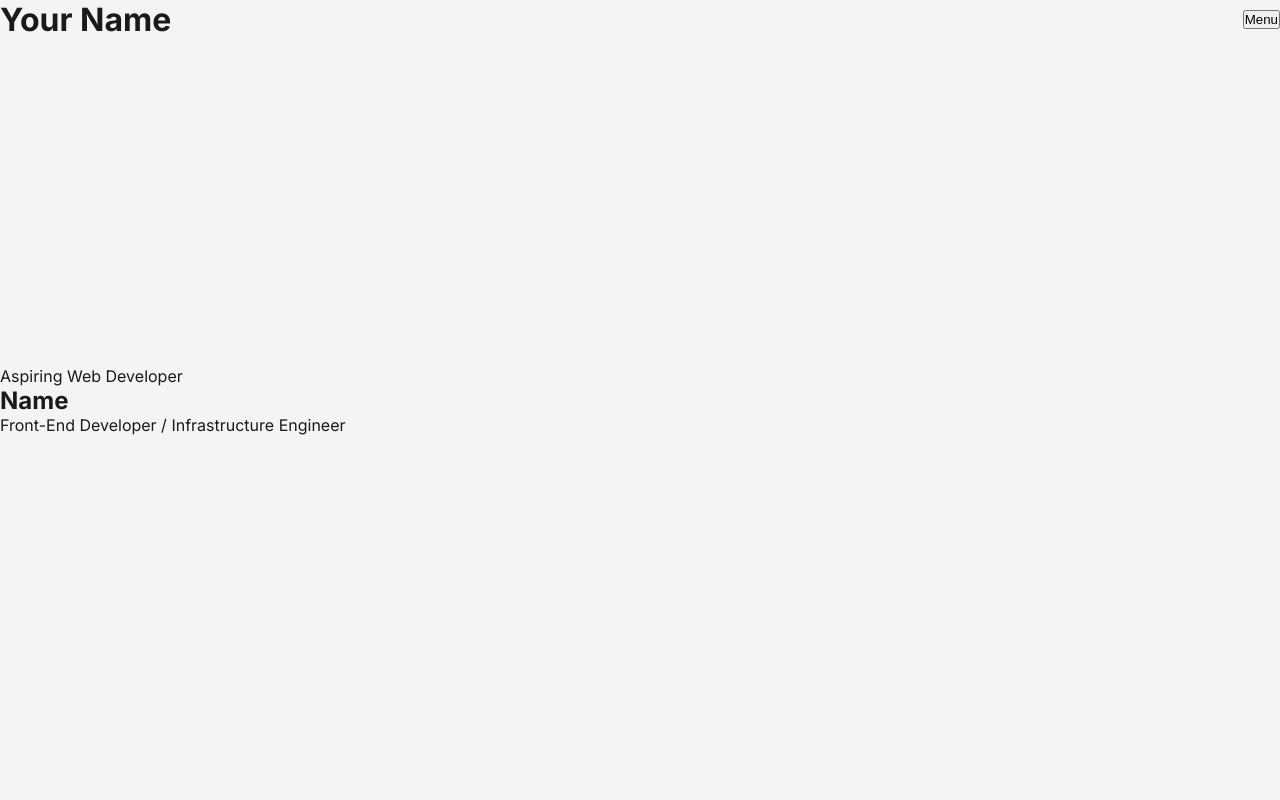
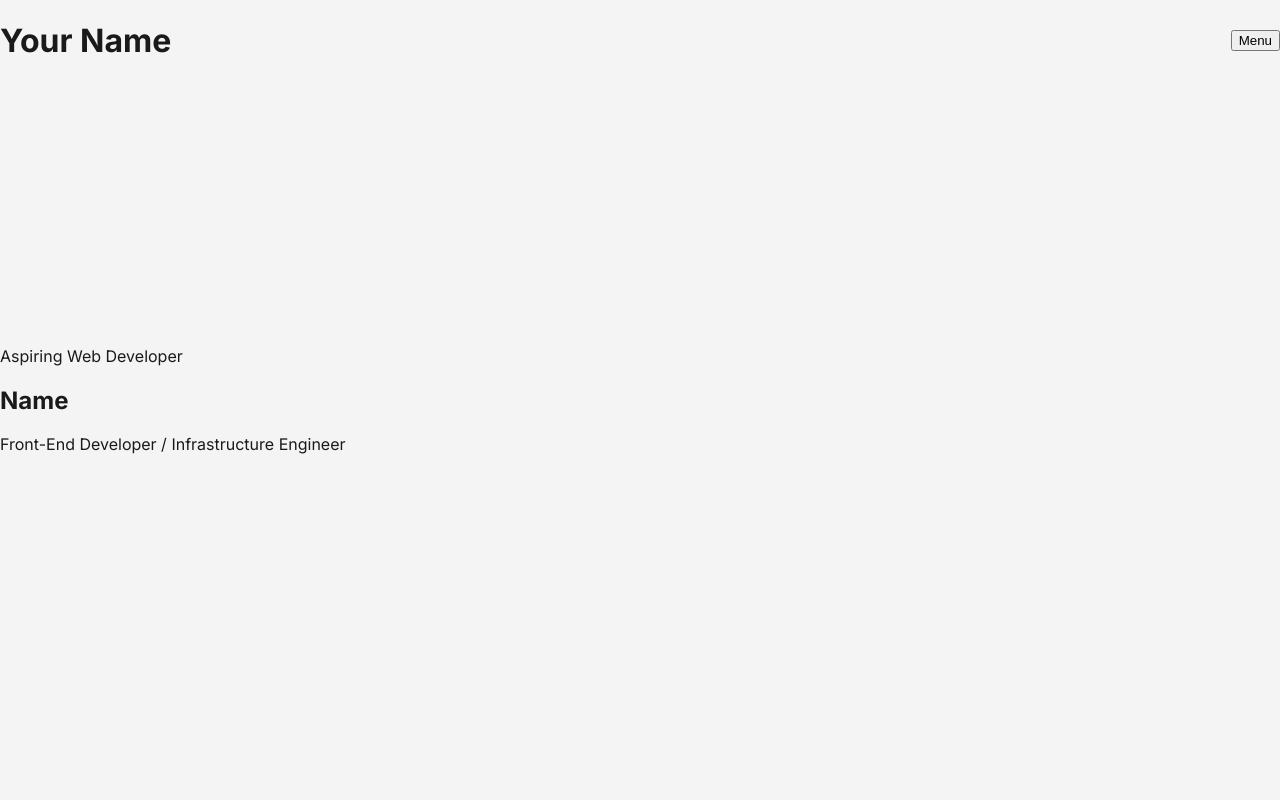
Before and after one commit to a-sakuoka/my-portfolio, a Next.js app: page / in a window 1280 px wide. Shown: the top 800 px of the page. Built offline with nearby package versions, Linux system fonts and the light colour scheme.

Commit message:
fix: restore css import in layout

```diff
--- a/app/globals.css
+++ b/app/globals.css
@@ -1,57 +1,88 @@
-/* 1行目にフォント読み込み（必須） */
+/* 1行目にフォント読み込み */
 @import url('https://fonts.googleapis.com/css2?family=Inter:wght@300;400;500;600;700&family=Noto+Sans+JP:wght@300;400;500;600;700&display=swap');
 
 @tailwind base;
 @tailwind components;
 @tailwind utilities;
 
-/* 変数定義をまとめました */
 :root {
   --background: #f4f4f4;
   --foreground: #1a1a1a;
   --font-main: 'Inter', 'Noto Sans JP', sans-serif;
 }
 
+/* 基本設定 */
 * {
-  margin: 0;
-  padding: 0;
   box-sizing: border-box;
 }
 
-html {
+html,
+body {
+  margin: 0;
+  padding: 0;
   scroll-behavior: smooth;
+  font-family: var(--font-main);
+  background-color: var(--background);
+  color: var(--foreground);
 }
 
-body {
-  background-color: var(--background);
-  color: var(--foreground);
-  overflow-x: hidden;
-  /* ここでフォントを一括指定 */
-  font-family: var(--font-main);
-}
+/* PCでカスタムカーソルを使うため、デフォルトカーソルを消す */
+@media (min-width: 1024px) {
+  body {
+    cursor: none;
+  }
 
-/* Hide default cursor on desktop when custom cursor is active */
-@media (min-width: 1024px) {
-  * {
-    cursor: none !important;
+  a,
+  button {
+    cursor: none;
   }
 }
 
-/* Grain animation keyframes */
+/* ノイズアニメーション */
 @keyframes grain {
-  0%, 100% { transform: translate(0, 0); }
-  10% { transform: translate(-5%, -10%); }
-  20% { transform: translate(-15%, 5%); }
-  30% { transform: translate(7%, -25%); }
-  40% { transform: translate(-5%, 25%); }
-  50% { transform: translate(-15%, 10%); }
-  60% { transform: translate(15%, 0%); }
-  70% { transform: translate(0%, 15%); }
-  80% { transform: translate(3%, 35%); }
-  90% { transform: translate(-10%, 10%); }
+
+  0%,
+  100% {
+    transform: translate(0, 0);
+  }
+
+  10% {
+    transform: translate(-5%, -10%);
+  }
+
+  20% {
+    transform: translate(-15%, 5%);
+  }
+
+  30% {
+    transform: translate(7%, -25%);
+  }
+
+  40% {
+    transform: translate(-5%, 25%);
+  }
+
+  50% {
+    transform: translate(-15%, 10%);
+  }
+
+  60% {
+    transform: translate(15%, 0%);
+  }
+
+  70% {
+    transform: translate(0%, 15%);
+  }
+
+  80% {
+    transform: translate(3%, 35%);
+  }
+
+  90% {
+    transform: translate(-10%, 10%);
+  }
 }
 
-/* Grain overlay animation */
 .grain-overlay {
   animation: grain 8s steps(10) infinite;
 }
--- a/app/layout.tsx
+++ b/app/layout.tsx
@@ -1,8 +1,8 @@
 import type { Metadata } from "next";
-import "./globals.css";
-// GrainOverlayやSmoothScrollなどのimportは残す
-
-// const inter = ... ← こういう定義があったら削除！
+import "./globals.css"; // ★★★ これが消えているのが原因です！ ★★★
+import GrainOverlay from "@/components/GrainOverlay";
+import SmoothScroll from "@/components/SmoothScroll";
+import CustomCursor from "@/components/CustomCursor"; // これもあれば戻しておきます
 
 export const metadata: Metadata = {
   title: "My Portfolio",
@@ -16,9 +16,17 @@ export default function RootLayout({
 }>) {
   return (
     <html lang="ja">
-      {/* classNameから ${inter.variable} などを消して、シンプルにする */}
-      <body className="antialiased">
-        {/* GrainOverlayなどはここにあればそのまま残す */}
+      <body className="antialiased bg-[#f4f4f4] text-[#1a1a1a]">
+        {/* 背景のノイズ効果 */}
+        <GrainOverlay />
+        {/* スムーススクロール */}
+        <SmoothScroll />
+        {/* カスタムカーソル（PCのみ） */}
+        <div className="hidden lg:block">
+          <CustomCursor />
+        </div>
+
+        {/* ページの中身 */}
         {children}
       </body>
     </html>
```
